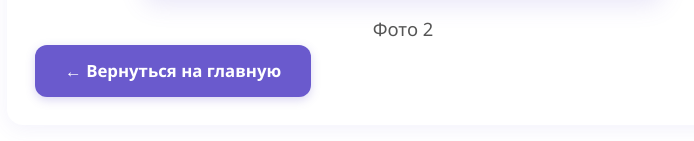
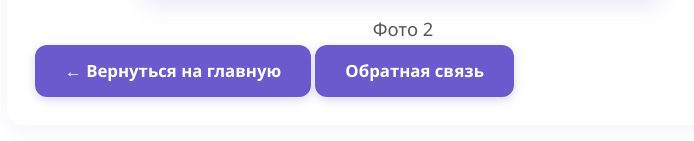
Before and after one commit to balapanist/balapanist.github.io, a plain HTML site: page second.html in a window 1280 px wide. Shown: the part 1266-1407 px from the top of the page, without its empty margins (237-931 px from the left). Drawn offline with Linux system fonts and the light colour scheme.

Commit message:
Update second.html
Добавлена кнопка для перехода на страницу с обратной связью

```diff
--- a/second.html
+++ b/second.html
@@ -25,7 +25,11 @@
           <p>Фото 2</p>
         </div>
       </div>
-      <a href="index.html" class="btn">← Вернуться на главную</a>
+
+      <div class="buttons-row">
+        <a href="index.html" class="btn">← Вернуться на главную</a>
+        <a href="feedback.html" class="btn">Обратная связь</a>
+      </div>
     </section>
   </main>
 </body>
```
